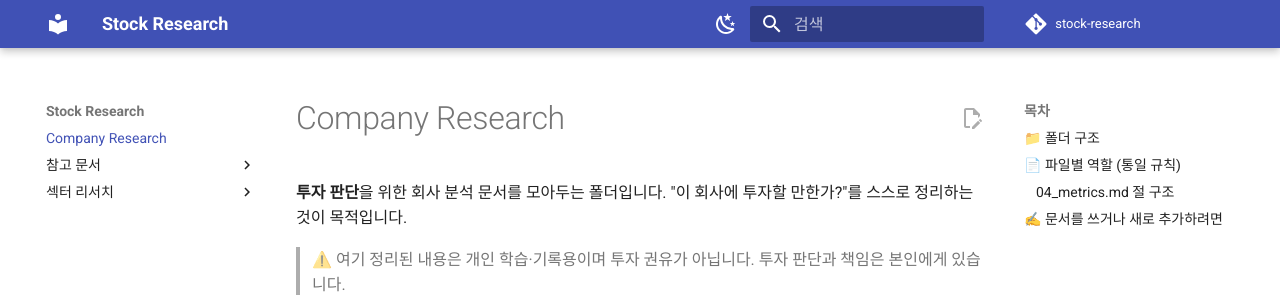
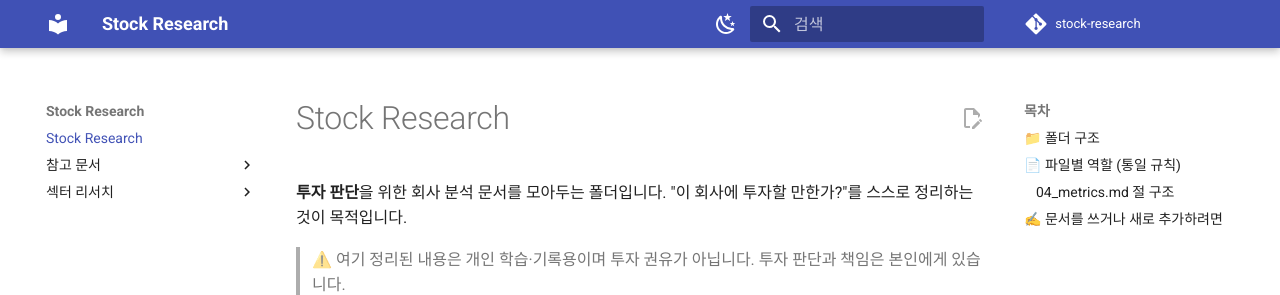
Before and after one commit to ParkGyeongTae/stock-research, an MkDocs documentation site: the page built from docs/README.md, in a window 1280 px wide and 900 px high. Shown: the top 295 px of the window. Built offline with MkDocs 1.6.1 and Material for MkDocs 9.7.7, drawn with Linux system fonts in a browser that asks for light colours; comment, search, counter and statistics services are not loaded.

Commit message:
docs: 홈 화면 제목을 site_name(Stock Research)에 맞춰 통일
mkdocs.yml의 site_name·site_description은 회사/섹터 리서치 전체를
가리키는데 홈 화면 H1은 "Company Research"로 좁게 표기되어 있었다.

```diff
--- a/docs/README.md
+++ b/docs/README.md
@@ -1,4 +1,4 @@
-# Company Research
+# Stock Research
 
 **투자 판단**을 위한 회사 분석 문서를 모아두는 폴더입니다.
 "이 회사에 투자할 만한가?"를 스스로 정리하는 것이 목적입니다.
```
